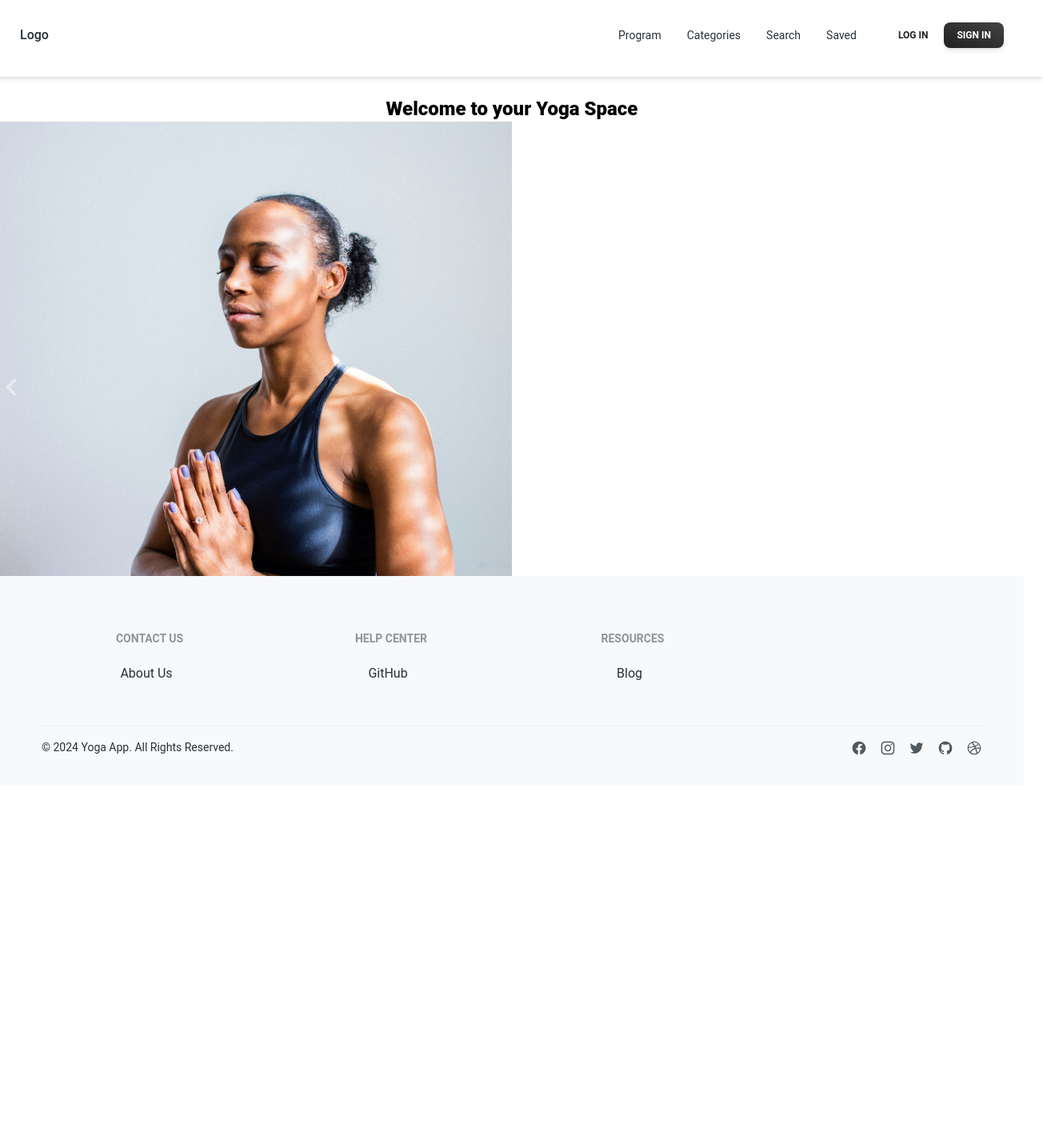
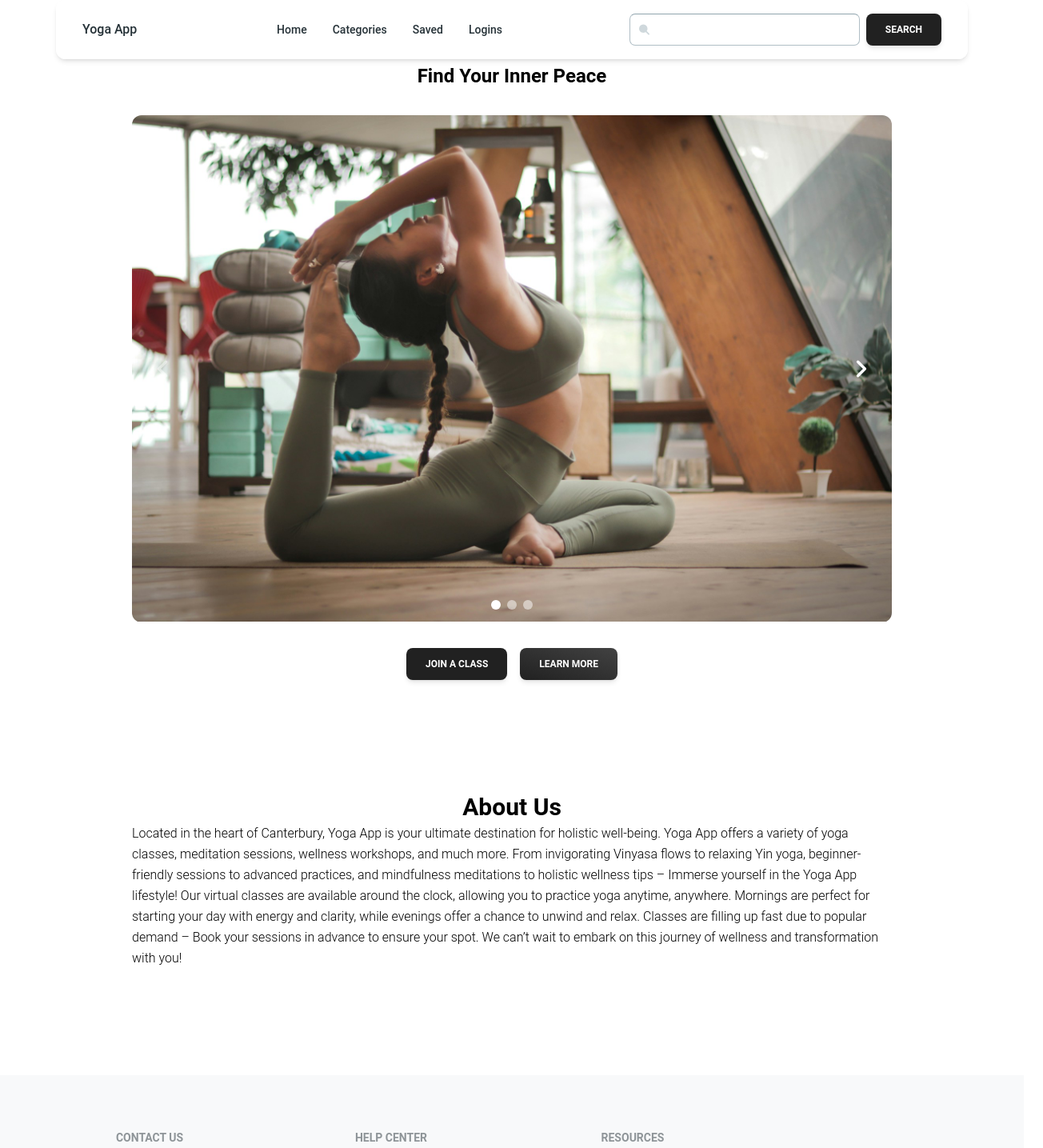
Before and after one commit to tasbehanawaz/YOGA_APP, a React (Vite) app in the folder frontend/: page / in a window 1280 px wide. Shown: the top 1435 px of the page at 80% size, 1304 px wide, since content can reach past the window. Before the commit the page ends 981 px from the top, so only its background shows below. Built offline with nearby package versions, Linux system fonts and the light colour scheme; grey boxes are pictures that could not be loaded.

Commit message:
chore: Update navbar component and layout styling

```diff
--- a/frontend/src/App.css
+++ b/frontend/src/App.css
@@ -7,3 +7,27 @@
   padding: 0;
   box-sizing: border-box; /* the width and height of an element is only calculated based on its content */
 }
+
+.box {
+  display: flex;
+  flex-direction: column;
+  justify-content: center;
+  align-items: center;
+  margin: auto;
+  padding: 5px;
+  width: 75%;
+  height: 75%;
+  margin-bottom: 8rem;
+}
+
+.about {
+  display: flex;
+  flex-direction: column;
+  justify-content: center;
+  align-items: center;
+  margin: auto;
+  padding: 5px;
+  width: 75%;
+  height: 75%;
+  margin-bottom: 8rem;
+}
--- a/frontend/src/Pages/Program/program.jsx
+++ b/frontend/src/Pages/Program/program.jsx
@@ -1,5 +1,39 @@
+import { CarouselDefault } from '../../components/carousel/carousel';
+import { Typography } from '@material-tailwind/react';
+import { ButtonWithLink } from '../../components/buttonProgram/button';
+
 const Program = () => {
-  return <div></div>;
+  return (
+    <>
+      <div className="box mt-8">
+        <Typography variant="h4">Find Your Inner Peace</Typography>
+        <div className="mt-8">
+          <CarouselDefault />
+        </div>
+        <div className="mt-8">
+          {' '}
+          <ButtonWithLink />
+        </div>
+      </div>
+      <div className="about">
+        <Typography variant="h3"> About Us</Typography>
+        <Typography variant="paragraph">
+          Located in the heart of Canterbury, Yoga App is your ultimate
+          destination for holistic well-being. Yoga App offers a variety of yoga
+          classes, meditation sessions, wellness workshops, and much more. From
+          invigorating Vinyasa flows to relaxing Yin yoga, beginner-friendly
+          sessions to advanced practices, and mindfulness meditations to
+          holistic wellness tips – Immerse yourself in the Yoga App lifestyle!
+          Our virtual classes are available around the clock, allowing you to
+          practice yoga anytime, anywhere. Mornings are perfect for starting
+          your day with energy and clarity, while evenings offer a chance to
+          unwind and relax. Classes are filling up fast due to popular demand –
+          Book your sessions in advance to ensure your spot. We can’t wait to
+          embark on this journey of wellness and transformation with you!
+        </Typography>
+      </div>
+    </>
+  );
 };
 
 export default Program;
--- /dev/null
+++ b/frontend/src/components/buttonProgram/button.jsx
@@ -0,0 +1,14 @@
+import { Button } from '@material-tailwind/react';
+
+export function ButtonWithLink() {
+  return (
+    <div className="flex items-center gap-4">
+      <a href="#buttons-with-link">
+        <Button>Join a Class</Button>
+      </a>
+      <a href="#buttons-with-link">
+        <Button variant="gradient">Learn More</Button>
+      </a>
+    </div>
+  );
+}
--- a/frontend/src/components/carousel/carousel.jsx
+++ b/frontend/src/components/carousel/carousel.jsx
@@ -1,25 +1,25 @@
 import { Carousel } from '@material-tailwind/react';
-import yogaPose from '../../assets/dane-wetton-t1NEMSm1rgI-unsplash.jpg';
-import yogaPose1 from '../../assets/madison-lavern-4gcqRf3-f2I-unsplash.jpg';
-import yogaPose2 from '../../assets/oksana-taran-xB4ExGcUai0-unsplash.jpg';
+import yogaPose from '../../assets/carl-barcelo-nqUHQkuVj3c-unsplash.jpg';
+import yogaPose1 from '../../assets/oksana-taran-xB4ExGcUai0-unsplash.jpg';
+import yogaPose2 from '../../assets/zen-bear-yoga-IVf7hm88zxY-unsplash.jpg';
 
 export function CarouselDefault() {
   return (
-    <Carousel className="rounded-xl flex items-center justify-center">
+    <Carousel className="rounded-xl">
+      <img
+        src={yogaPose}
+        alt="lady doing yoga pose"
+        className="h-full w-full object-cover"
+      />
       <img
         src={yogaPose2}
         alt="woman doing yoga"
-        className="h-full w-1/2 object-cover"
+        className="h-full w-full object-cover"
       />
       <img
         src={yogaPose1}
         alt="woman doing yoga"
-        className="h-full w-1/2 object-cover"
-      />
-      <img
-        src={yogaPose}
-        alt="lady doing yoga pose"
-        className="h-full w-1/2 object-cover"
+        className="h-full w-full object-cover"
       />
     </Carousel>
   );
--- a/frontend/src/components/layout/layout.jsx
+++ b/frontend/src/components/layout/layout.jsx
@@ -1,12 +1,11 @@
 import { FooterWithSitemap } from '../footer/Footer';
-import { StickyNavbar } from '../navBar/navbar';
+import { NavbarWithSearch } from '../navBar/navbar';
 
 const Layout = ({ children }) => {
   return (
     <>
-      <StickyNavbar />
+      <NavbarWithSearch />
       <main>{children}</main>
-
       <FooterWithSitemap />
     </>
   );
--- a/frontend/src/components/navBar/navbar.jsx
+++ b/frontend/src/components/navBar/navbar.jsx
@@ -5,10 +5,10 @@ import {
   Typography,
   Button,
   IconButton,
+  Input,
 } from '@material-tailwind/react';
-import { CarouselDefault } from '../carousel/carousel';
 
-export function StickyNavbar() {
+export function NavbarWithSearch() {
   const [openNav, setOpenNav] = React.useState(false);
 
   React.useEffect(() => {
@@ -24,17 +24,17 @@ export function StickyNavbar() {
         as="li"
         variant="small"
         color="blue-gray"
-        className="p-1 font-normal"
+        className="flex items-center gap-x-2 p-1 font-medium"
       >
         <a href="#" className="flex items-center">
-          Program
+          Home
         </a>
       </Typography>
       <Typography
         as="li"
         variant="small"
         color="blue-gray"
-        className="p-1 font-normal"
+        className="flex items-center gap-x-2 p-1 font-medium"
       >
         <a href="#" className="flex items-center">
           Categories
@@ -44,52 +44,73 @@ export function StickyNavbar() {
         as="li"
         variant="small"
         color="blue-gray"
-        className="p-1 font-normal"
+        className="flex items-center gap-x-2 p-1 font-medium"
       >
         <a href="#" className="flex items-center">
-          Search
+          Saved
         </a>
       </Typography>
       <Typography
         as="li"
         variant="small"
         color="blue-gray"
-        className="p-1 font-normal"
+        className="flex items-center gap-x-2 p-1 font-medium"
       >
         <a href="#" className="flex items-center">
-          Saved
+          Logins
         </a>
       </Typography>
     </ul>
   );
 
   return (
-    <div className="-m-6 max-h-[768px] w-[calc(100%+48px)] overflow-scroll">
-      <Navbar className="sticky top-0 z-10 h-max max-w-full rounded-none px-4 py-2 lg:px-12 lg:py-12 lg:pb-8">
-        <div className="flex items-center justify-between text-blue-gray-900">
+    <Navbar className="mx-auto max-w-screen-xl px-4 py-2 lg:px-8 lg:py-4">
+      <div className="container mx-auto flex flex-wrap items-center justify-between text-blue-gray-900">
         <Typography
           as="a"
           href="#"
           className="mr-4 cursor-pointer py-1.5 font-medium"
         >
-            Logo
+          Yoga App
         </Typography>
-          <div className="flex items-center gap-4">
-            <div className="mr-4 hidden lg:block">{navList}</div>
-            <div className="flex items-center gap-x-1">
-              <Button
-                variant="text"
-                size="sm"
-                className="hidden lg:inline-block"
+        <div className="hidden lg:block">{navList}</div>
+        <div className="hidden items-center gap-x-2 lg:flex">
+          <div className="relative flex w-full gap-2 md:w-max">
+            <Input
+              type="search"
+              placeholder="Search"
+              containerProps={{
+                className: 'min-w-[288px]',
+              }}
+              className=" !border-t-blue-gray-300 pl-9 placeholder:text-blue-gray-300 focus:!border-blue-gray-300"
+              labelProps={{
+                className: 'before:content-none after:content-none',
+              }}
+            />
+            <div className="!absolute left-3 top-[13px]">
+              <svg
+                width="13"
+                height="14"
+                viewBox="0 0 14 15"
+                fill="none"
+                xmlns="http://www.w3.org/2000/svg"
               >
-                <span>Log In</span>
-              </Button>
-              <Button
-                variant="gradient"
-                size="sm"
-                className="hidden lg:inline-block"
-              >
-                <span>Sign in</span>
+                <path
+                  d="M9.97811 7.95252C10.2126 7.38634 10.3333 6.7795 10.3333 6.16667C10.3333 4.92899 9.84167 3.742 8.9665 2.86683C8.09133 1.99167 6.90434 1.5 5.66667 1.5C4.42899 1.5 3.242 1.99167 2.36683 2.86683C1.49167 3.742 1 4.92899 1 6.16667C1 6.7795 1.12071 7.38634 1.35523 7.95252C1.58975 8.51871 1.93349 9.03316 2.36683 9.4665C2.80018 9.89984 3.31462 10.2436 3.88081 10.4781C4.447 10.7126 5.05383 10.8333 5.66667 10.8333C6.2795 10.8333 6.88634 10.7126 7.45252 10.4781C8.01871 10.2436 8.53316 9.89984 8.9665 9.4665C9.39984 9.03316 9.74358 8.51871 9.97811 7.95252Z"
+                  fill="#CFD8DC"
+                />
+                <path
+                  d="M13 13.5L9 9.5M10.3333 6.16667C10.3333 6.7795 10.2126 7.38634 9.97811 7.95252C9.74358 8.51871 9.39984 9.03316 8.9665 9.4665C8.53316 9.89984 8.01871 10.2436 7.45252 10.4781C6.88634 10.7126 6.2795 10.8333 5.66667 10.8333C5.05383 10.8333 4.447 10.7126 3.88081 10.4781C3.31462 10.2436 2.80018 9.89984 2.36683 9.4665C1.93349 9.03316 1.58975 8.51871 1.35523 7.95252C1.12071 7.38634 1 6.7795 1 6.16667C1 4.92899 1.49167 3.742 2.36683 2.86683C3.242 1.99167 4.42899 1.5 5.66667 1.5C6.90434 1.5 8.09133 1.99167 8.9665 2.86683C9.84167 3.742 10.3333 4.92899 10.3333 6.16667Z"
+                  stroke="#CFD8DC"
+                  strokeWidth="2"
+                  strokeLinecap="round"
+                  strokeLinejoin="round"
+                />
+              </svg>
+            </div>
+          </div>
+          <Button size="md" className="rounded-lg ">
+            Search
           </Button>
         </div>
         <IconButton
@@ -130,25 +151,50 @@ export function StickyNavbar() {
           )}
         </IconButton>
       </div>
+      <MobileNav open={openNav}>
+        <div className="container mx-auto">
+          {navList}
+          <div className="flex flex-col gap-x-2 sm:flex-row sm:items-center">
+            <div className="relative w-full gap-2 md:w-max">
+              <Input
+                type="search"
+                placeholder="Search"
+                containerProps={{
+                  className: 'min-w-[288px]',
+                }}
+                className=" !border-t-blue-gray-300 pl-9 placeholder:text-blue-gray-300 focus:!border-blue-gray-300"
+                labelProps={{
+                  className: 'before:content-none after:content-none',
+                }}
+              />
+              <div className="!absolute left-3 top-[13px]">
+                <svg
+                  width="13"
+                  height="14"
+                  viewBox="0 0 14 15"
+                  fill="none"
+                  xmlns="http://www.w3.org/2000/svg"
+                >
+                  <path
+                    d="M9.97811 7.95252C10.2126 7.38634 10.3333 6.7795 10.3333 6.16667C10.3333 4.92899 9.84167 3.742 8.9665 2.86683C8.09133 1.99167 6.90434 1.5 5.66667 1.5C4.42899 1.5 3.242 1.99167 2.36683 2.86683C1.49167 3.742 1 4.92899 1 6.16667C1 6.7795 1.12071 7.38634 1.35523 7.95252C1.58975 8.51871 1.93349 9.03316 2.36683 9.4665C2.80018 9.89984 3.31462 10.2436 3.88081 10.4781C4.447 10.7126 5.05383 10.8333 5.66667 10.8333C6.2795 10.8333 6.88634 10.7126 7.45252 10.4781C8.01871 10.2436 8.53316 9.89984 8.9665 9.4665C9.39984 9.03316 9.74358 8.51871 9.97811 7.95252Z"
+                    fill="#CFD8DC"
+                  />
+                  <path
+                    d="M13 13.5L9 9.5M10.3333 6.16667C10.3333 6.7795 10.2126 7.38634 9.97811 7.95252C9.74358 8.51871 9.39984 9.03316 8.9665 9.4665C8.53316 9.89984 8.01871 10.2436 7.45252 10.4781C6.88634 10.7126 6.2795 10.8333 5.66667 10.8333C5.05383 10.8333 4.447 10.7126 3.88081 10.4781C3.31462 10.2436 2.80018 9.89984 2.36683 9.4665C1.93349 9.03316 1.58975 8.51871 1.35523 7.95252C1.12071 7.38634 1 6.7795 1 6.16667C1 4.92899 1.49167 3.742 2.36683 2.86683C3.242 1.99167 4.42899 1.5 5.66667 1.5C6.90434 1.5 8.09133 1.99167 8.9665 2.86683C9.84167 3.742 10.3333 4.92899 10.3333 6.16667Z"
+                    stroke="#CFD8DC"
+                    strokeWidth="2"
+                    strokeLinecap="round"
+                    strokeLinejoin="round"
+                  />
+                </svg>
               </div>
-        <MobileNav open={openNav}>
-          {navList}
-          <div className="flex items-center gap-x-1">
-            <Button fullWidth variant="text" size="sm" className="">
-              <span>Log In</span>
+            </div>
+            <Button size="md" className="mt-1 rounded-lg sm:mt-0">
+              Search
             </Button>
-            <Button fullWidth variant="gradient" size="sm" className="">
-              <span>Sign in</span>
-            </Button>
+          </div>
         </div>
       </MobileNav>
     </Navbar>
-      <div>
-        <h1 className="text-center text-2xl font-extrabold pt-6 ">
-          Welcome to your Yoga Space
-        </h1>
-        <CarouselDefault />
-      </div>
-    </div>
   );
 }
```
Also changed, not shown: frontend/src/assets/carl-barcelo-nqUHQkuVj3c-unsplash.jpg (added), frontend/src/assets/zen-bear-yoga-IVf7hm88zxY-unsplash.jpg (added). Lines whose indentation alone changed are shown as unchanged.
